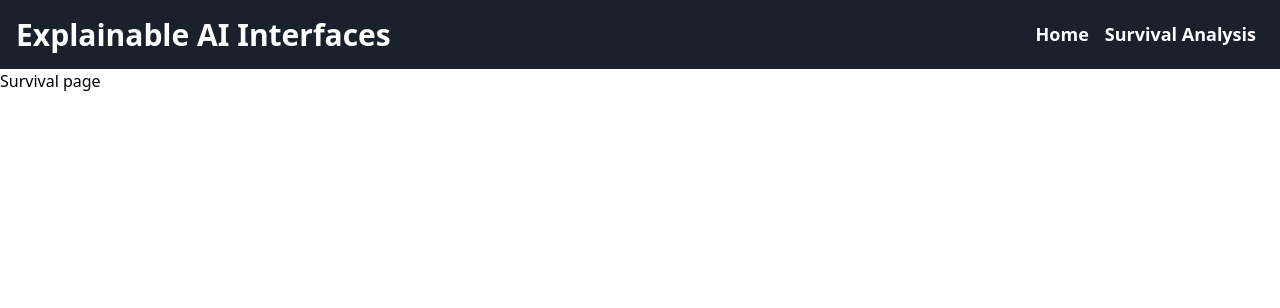
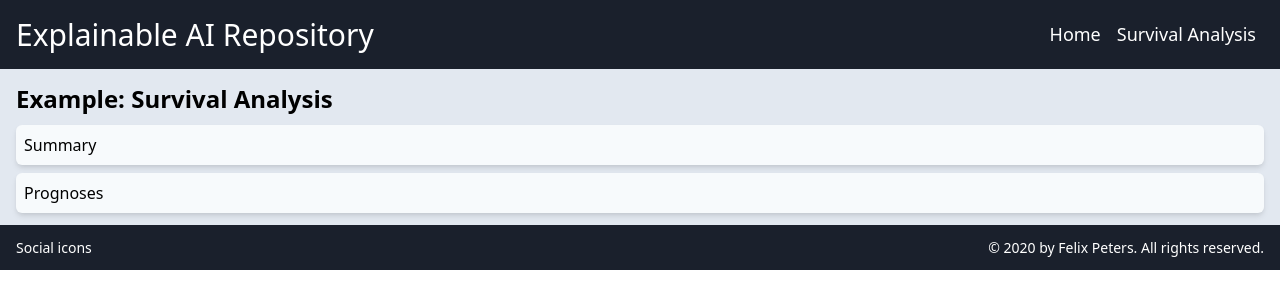
Before and after one commit to felixpeters/xai-ui, a React (Create React App) app: page /survival in a window 1280 px wide. Shown: the top 308 px of the page. Built offline with nearby package versions, Linux system fonts and the light colour scheme.

Commit message:
layout first example page

```diff
--- a/src/App.js
+++ b/src/App.js
@@ -14,12 +14,12 @@ const App = () => {
   return (
       <Router>
         <header class="bg-gray-900 flex justify-between items-center px-4 py-3">
-          <div class="text-white text-3xl font-semibold">
-            Explainable AI Interfaces
+          <div class="text-white text-3xl font-medium">
+            Explainable AI Repository
           </div>
           <nav className="flex">
-            <Link to="/" className="text-lg text-white font-semibold rounded px-2 py-1 hover:bg-gray-800">Home</Link>
-            <Link to="/survival" className="text-lg text-white font-semibold rounded px-2 py-1 hover:bg-gray-800">Survival Analysis</Link>
+            <Link to="/" className="text-lg text-white rounded px-2 py-1 hover:bg-gray-800">Home</Link>
+            <Link to="/survival" className="text-lg text-white rounded px-2 py-1 hover:bg-gray-800">Survival Analysis</Link>
           </nav>
         </header>
         <Switch>
@@ -30,6 +30,10 @@ const App = () => {
             <Home />
           </Route>
         </Switch>
+        <footer class="bg-gray-900 flex justify-between items-center px-4 py-3">
+          <div class="text-white text-sm font-thin">Social icons</div>
+          <div class="text-white text-sm font-thin">&copy; 2020 by Felix Peters. All rights reserved.</div>
+        </footer>
       </Router>
   );
 }
--- a/src/Survival.js
+++ b/src/Survival.js
@@ -1,7 +1,29 @@
-import React from 'react'
+import React from 'react';
 
 const Survival = () => {
-  return <h2>Survival page</h2>
+  return (
+    <div class="flex flex-col bg-gray-300 px-4 py-3 mx-auto">
+      <h1 class="font-semibold text-2xl">Example: Survival Analysis</h1>
+      <SurvivalSummaryStatistics />
+      <SurvivalData/>
+    </div>
+  );
+};
+
+const SurvivalSummaryStatistics = () => {
+  return (
+    <div class="bg-gray-100 p-2 mt-2 rounded-md shadow-md">
+      <h2>Summary</h2>
+    </div>
+  );
+};
+
+const SurvivalData = () => {
+  return (
+    <div class="bg-gray-100 p-2 mt-2 rounded-md shadow-md">
+      <h2>Prognoses</h2>
+    </div>
+  );
 };
 
 export default Survival;
```
Also changed, not shown: src/Home.js (line endings or trailing spaces).
